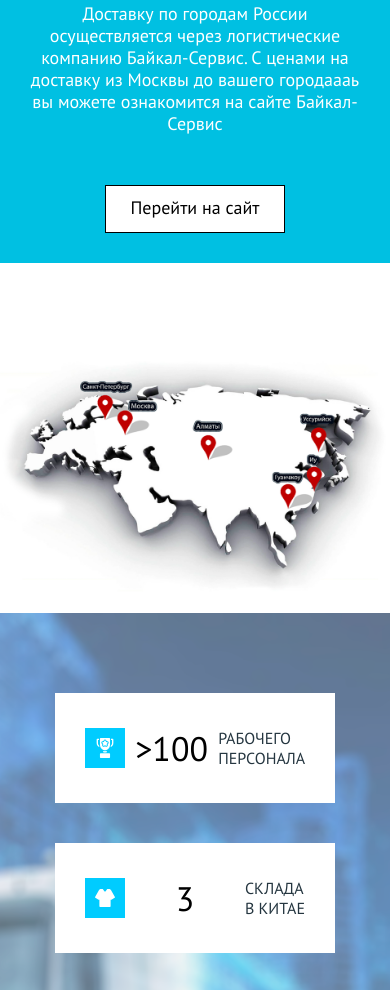
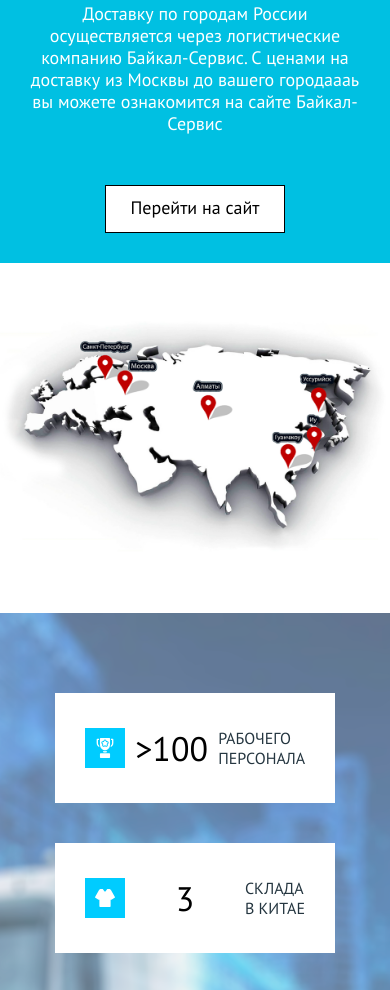
Before and after one commit to WebSergeevDima/ucox-landing, a plain HTML site: page index.html in a window 390 px wide. Shown: the part 4436-5426 px from the top of the page. Drawn offline with Linux system fonts and the light colour scheme.

Commit message:
fixed responsive map block

```diff
--- a/style.css
+++ b/style.css
@@ -705,7 +705,13 @@ width: 50%;
     .about-crm__form-wrapper {
         margin: 0 auto;
     }
+
+    .map__right > div {
+        height: 100%;
+        top: 0;
+    }
 }
+
 
 
 @media all and (max-width: 1000px) {
```
